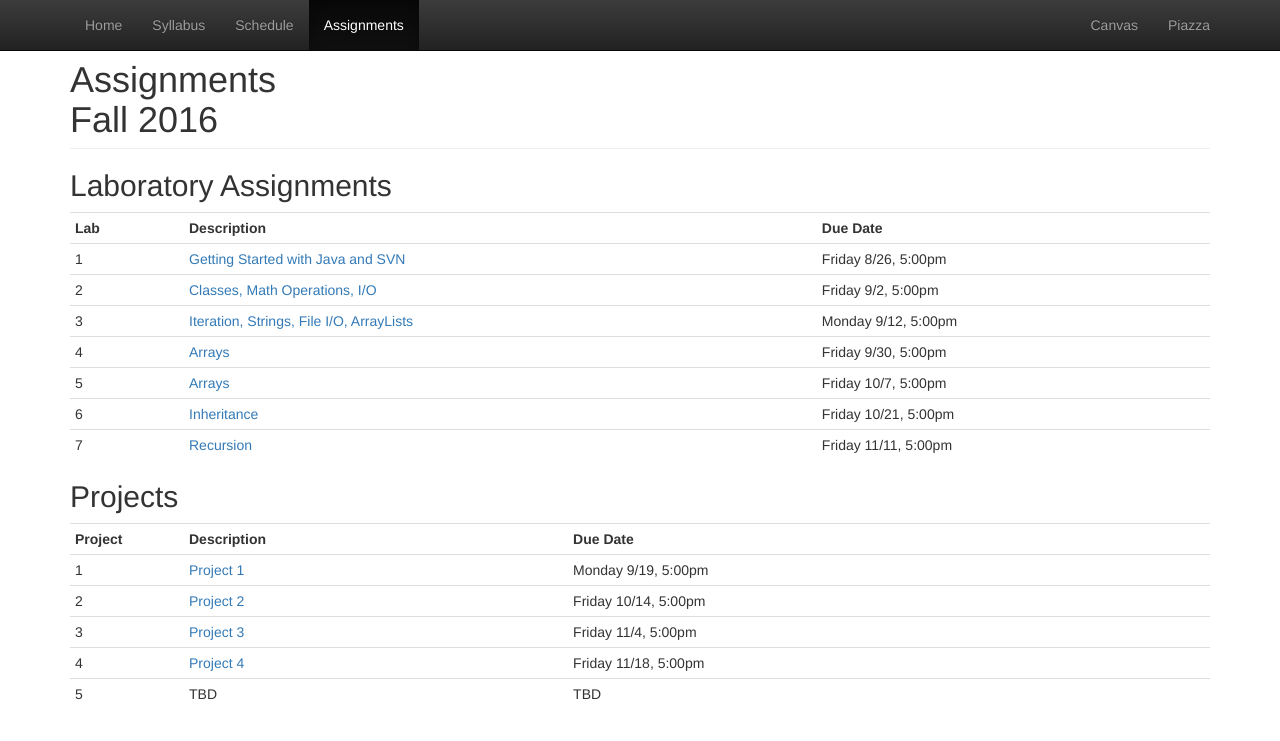
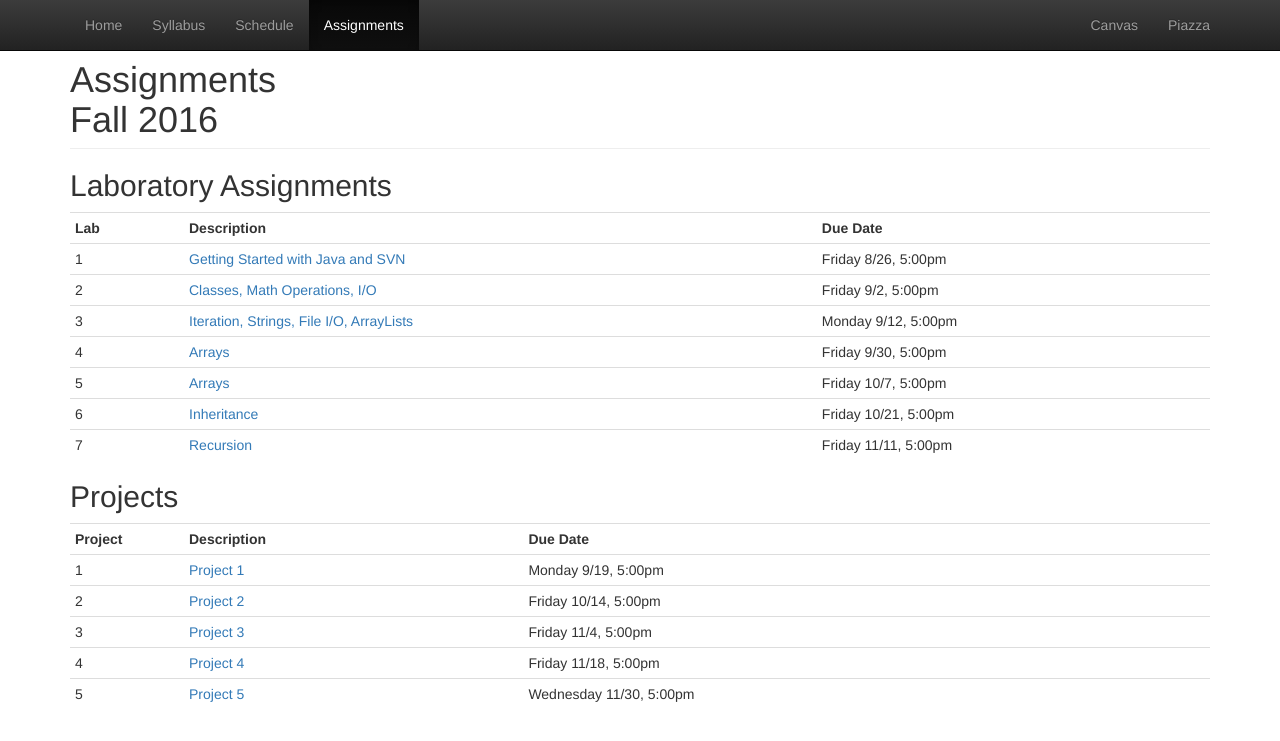
Before and after one commit to CS112-F16/cs112-f16.github.io, a Jekyll site: the page built from assignments.html, in a window 1280 px wide. Shown: the top 741 px of the page. Built offline with Jekyll 4.4.1, drawn with Linux system fonts in a browser that asks for light colours.

Commit message:
adding project 5

```diff
--- a/assignments.html
+++ b/assignments.html
@@ -83,8 +83,8 @@ title: Assignments
    </tr>
    <tr>
      <td>5</td>
-     <td>TBD</td>
-     <td>TBD</td>
+     <td><a href="https://github.com/CS112-F16/projects/blob/master/project5.md">Project 5</a></td>
+     <td>Wednesday 11/30, 5:00pm</td>
    </tr>
  </tbody>
 </table>
--- a/schedule.html
+++ b/schedule.html
@@ -213,7 +213,9 @@ title: Schedule
       <td>15<br/>11/29-12/1</td>
       <td></td>
       <td></td>
-      <td></td>
+      <td>
+        <a href="https://github.com/CS112-F16/projects/blob/master/project5.md">Project 5 - Due Wednesday</a>
+      </td>
     </tr>
     <tr>
       <td>16<br/>12/6</td>
```
